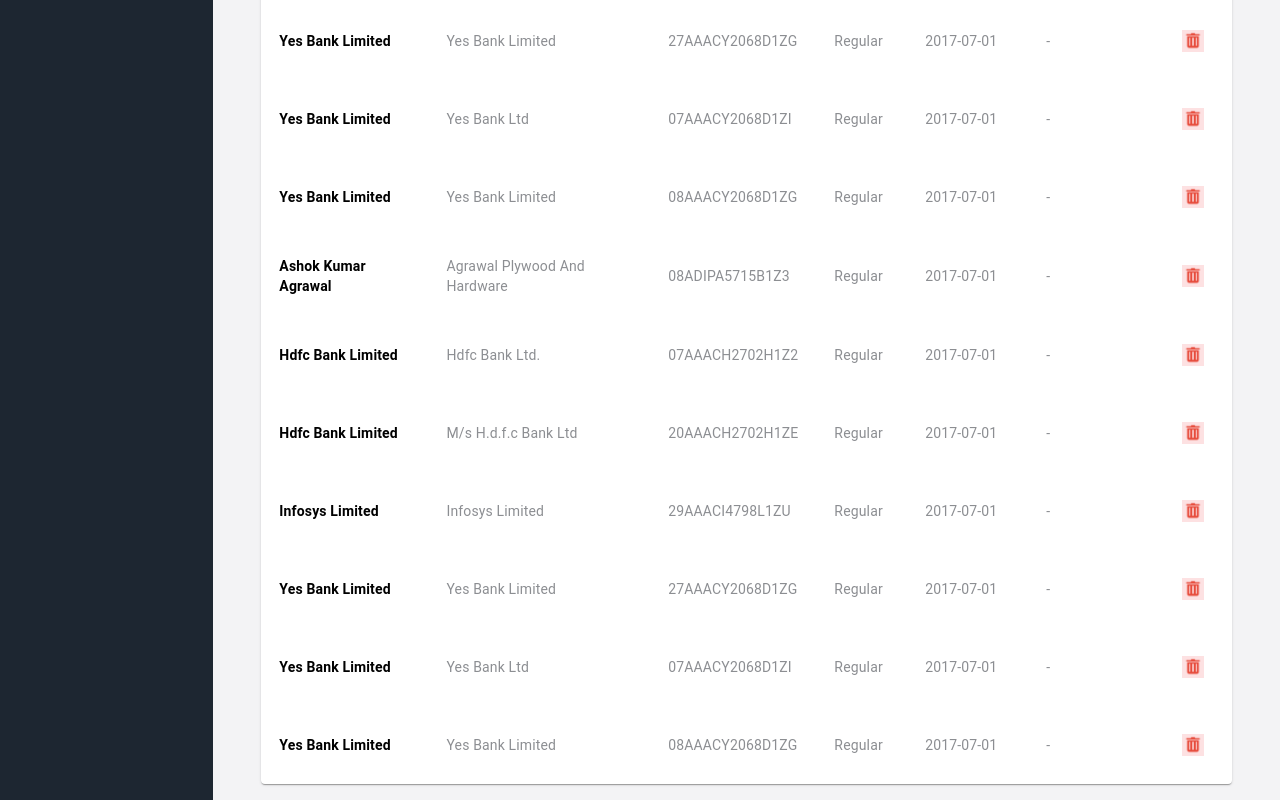
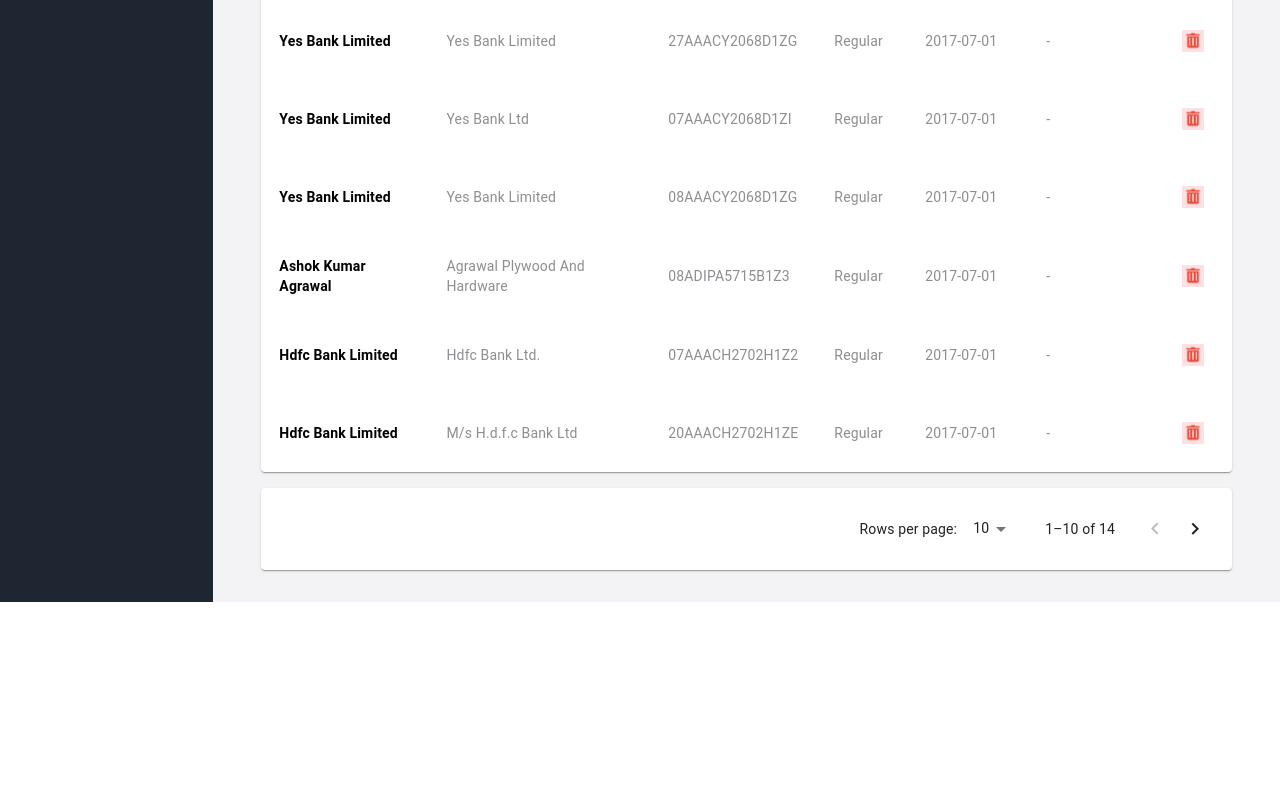
Before and after one commit to SJ22032003/TaxAdda-Assignment, a React (Create React App) app: page /gstin in a window 1280 px wide. Shown: the part 552-1352 px from the top of the page. After the commit the page ends 1154 px from the top, so only its background shows below. Built offline with nearby package versions, Linux system fonts and the light colour scheme.

Commit message:
pagination added

```diff
--- a/src/components/pages/gstinTable/GstinTable.js
+++ b/src/components/pages/gstinTable/GstinTable.js
@@ -6,25 +6,34 @@
   TableContainer,
   TableHead,
   TableRow,
+  TablePagination,
   Paper,
   IconButton,
+  Grid,
+  Box,
 } from "@mui/material";
 import { GstinUser } from "../../data/TempData";
 import trashIcon from "../../assets/trash.png";
 
-const tableData = GstinUser;
-
-const requiredData = [
-  "lgnm",
-  "name",
-  "gstin",
-  "gstRegType",
-  "rgdt",
-  "cancellationDate",
-];
+const rows = GstinUser;
 
 function GstinTable() {
+  const [page, setPage] = React.useState(0);
+  const [rowsPerPage, setRowsPerPage] = React.useState(10);
+
+  const handleChangePage = (event, newPage) => {
+    setPage(newPage);
+  };
+
+  const handleChangeRowsPerPage = (event) => {
+    setRowsPerPage(+event.target.value);
+    setPage(0);
+  };
+
   return (
+    <>
+      <Grid container sx={12}>
+        <Grid item xs={12}>
           <TableContainer component={Paper}>
             <Table>
               <TableHead sx={{ backgroundColor: "#fafafa" }}>
@@ -48,7 +57,7 @@
                 </TableRow>
               </TableHead>
               <TableBody>
-          {tableData.map((data) => {
+                {rows.slice(page * rowsPerPage,page * rowsPerPage + rowsPerPage).map((data) => {
                   return (
                     <TableRow
                       sx={{
@@ -69,7 +78,11 @@
                       </TableCell>
                       <TableCell align="center">
                         <IconButton>
-                    <img src={trashIcon} alt="X" style={{width:'22px'}} />
+                          <img
+                            src={trashIcon}
+                            alt="X"
+                            style={{ width: "22px" }}
+                          />
                         </IconButton>
                       </TableCell>
                     </TableRow>
@@ -78,6 +91,22 @@
               </TableBody>
             </Table>
           </TableContainer>
+        </Grid>
+        <Grid item xs={12} my={2}>
+          <Box sx={{backgroundColor:"#fff" ,padding:"15px" }} component={Paper}>
+            <TablePagination
+              rowsPerPageOptions={[5, 10, 20]}
+              component="div"
+              count={rows.length}
+              rowsPerPage={rowsPerPage}
+              page={page}
+              onPageChange={handleChangePage}
+              onRowsPerPageChange={handleChangeRowsPerPage}
+            />
+          </Box>
+        </Grid>
+      </Grid>
+    </>
   );
 }
 
--- a/src/components/pages/home/GstList.js
+++ b/src/components/pages/home/GstList.js
@@ -1,5 +1,5 @@
 import React from "react";
-import { Grid, Typography, Box, TextareaAutosize } from "@mui/material";
+import { Grid, Typography, Box, TextareaAutosize, Paper } from "@mui/material";
 import Select from "react-select";
 import { useSelector, useDispatch } from "react-redux";
 import AddTag_DelUser from "../../common/AddTag_DelUser";
@@ -58,6 +58,7 @@
   return (
     <Grid container sx={{ padding: { lg: "0 70px 0 0", md: "0 20px" } }}>
       <Grid
+      component={Paper}
         item
         container
         sx={{
```
Lines whose indentation alone changed are shown as unchanged.
